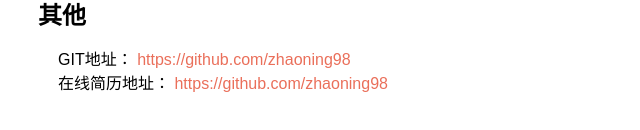
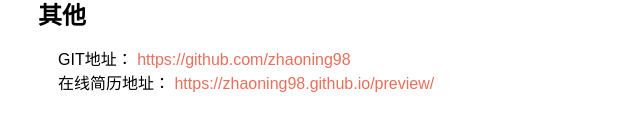
Before and after one commit to zhaoning98/preview, a plain HTML site: page index.html in a window 1280 px wide. Shown: the part 1085-1215 px from the top of the page, 0-640 px from the left. Drawn offline with Linux system fonts and the light colour scheme.

Commit message:
更新地址

```diff
--- a/index.html
+++ b/index.html
@@ -183,6 +183,6 @@ section:last-child::after {
       具有学习欲望和一定的自学能力
     </li></ul></section> <section><h2>其他</h2> <ul class="info url-con"><li>
       GIT地址： <a target="_blank" href="https://github.com/zhaoning98">https://github.com/zhaoning98</a></li><li>
-      在线简历地址： <a target="_blank" href="https://github.com/zhaoning98">https://github.com/zhaoning98</a></li></ul></section></div>
+      在线简历地址： <a target="_blank" href="https://github.com/zhaoning98">https://zhaoning98.github.io/preview/</a></li></ul></section></div>
 
 </body></html>
```
